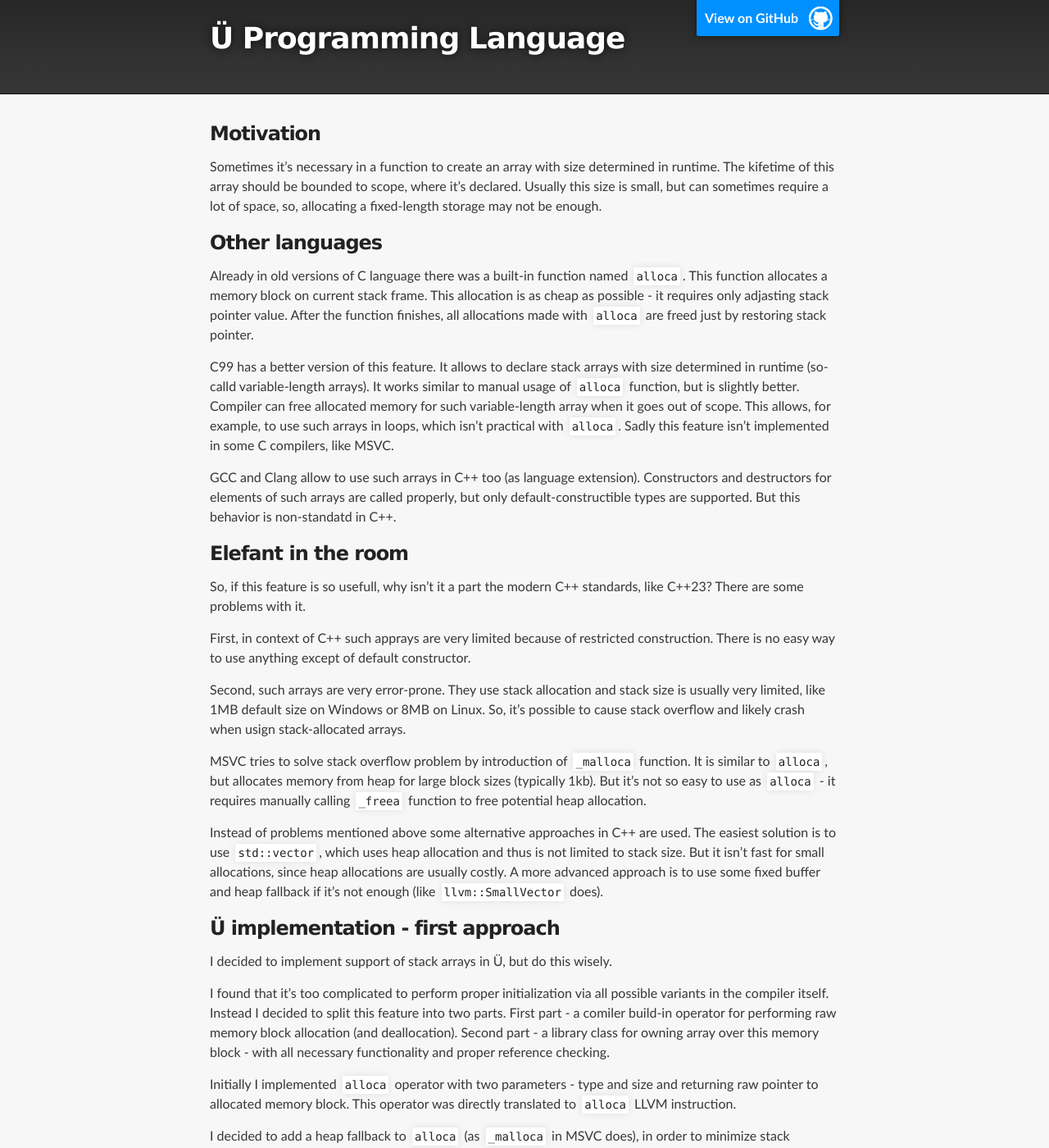
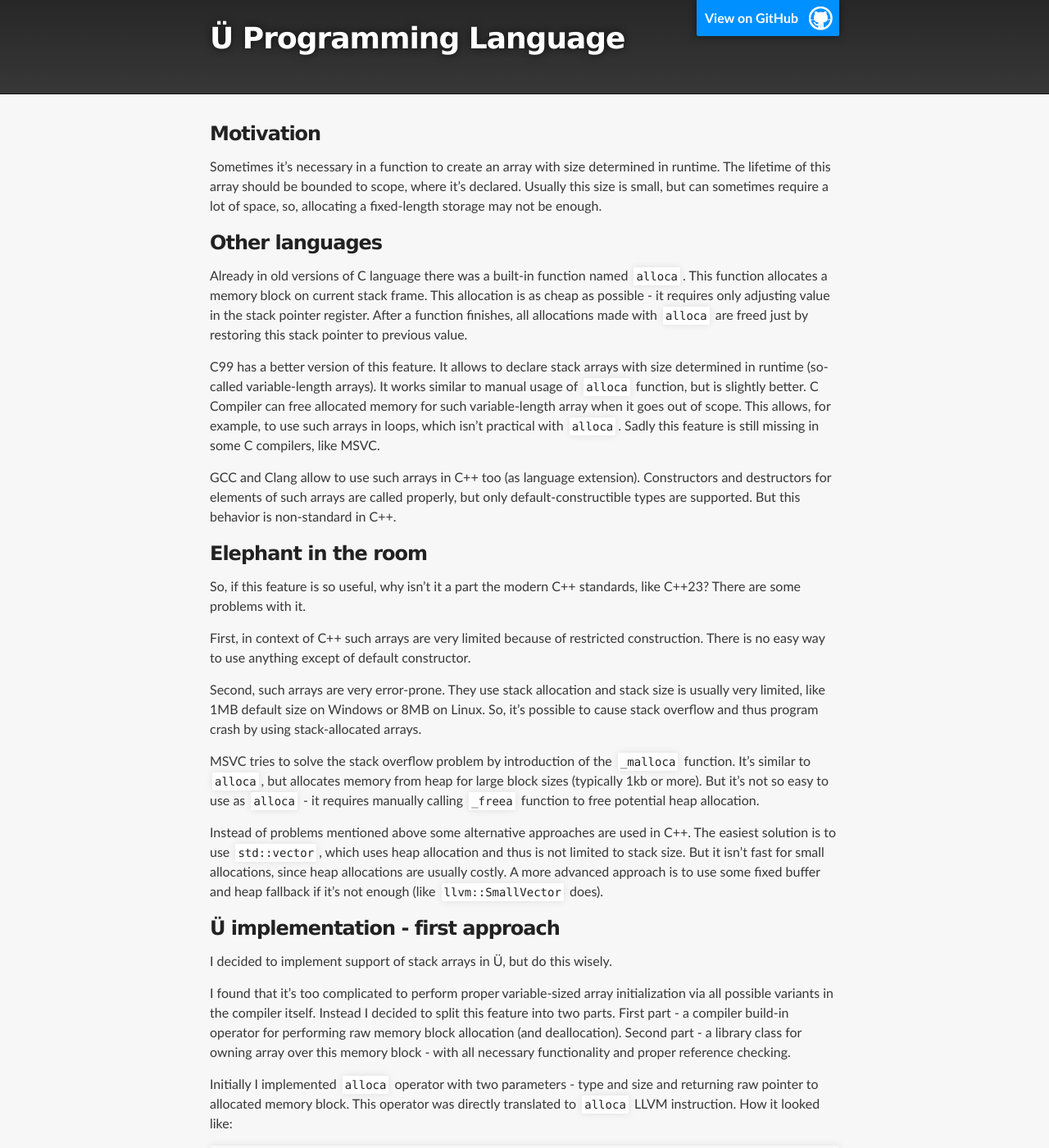
Before and after one commit to Panzerschrek/U-00DC-Sprache-site, a Jekyll site: the page built from _posts/2024-09-24-stack-allocations.md, in a window 1280 px wide and 1400 px high. Shown: the whole window at 82% size. Built offline with Jekyll 4.4.1, drawn with Linux system fonts in a browser that asks for light colours; our own code applies the rules of GitHub Pages for plain Markdown files; some of the changed text lies outside the part shown.

Commit message:
Nekotoryje ispravlenija i dopolnenija.

````diff
--- a/_posts/2024-09-24-stack-allocations.md
+++ b/_posts/2024-09-24-stack-allocations.md
@@ -5,7 +5,7 @@ title:  Stack allocations
 ### Motivation
 
 Sometimes it's necessary in a function to create an array with size determined in runtime.
-The kifetime of this array should be bounded to scope, where it's declared.
+The lifetime of this array should be bounded to scope, where it's declared.
 Usually this size is small, but can sometimes require a lot of space, so, allocating a fixed-length storage may not be enough.
 
 
@@ -13,38 +13,38 @@ Usually this size is small, but can sometimes require a lot of space, so, alloca
 
 Already in old versions of C language there was a built-in function named `alloca`.
 This function allocates a memory block on current stack frame.
-This allocation is as cheap as possible - it requires only adjasting stack pointer value.
-After the function finishes, all allocations made with `alloca` are freed just by restoring stack pointer.
+This allocation is as cheap as possible - it requires only adjusting value in the stack pointer register.
+After a function finishes, all allocations made with `alloca` are freed just by restoring this stack pointer to previous value.
 
 C99 has a better version of this feature.
-It allows to declare stack arrays with size determined in runtime (so-calld variable-length arrays).
+It allows to declare stack arrays with size determined in runtime (so-called variable-length arrays).
 It works similar to manual usage of `alloca` function, but is slightly better.
-Compiler can free allocated memory for such variable-length array when it goes out of scope.
+C Compiler can free allocated memory for such variable-length array when it goes out of scope.
 This allows, for example, to use such arrays in loops, which isn't practical with `alloca`.
-Sadly this feature isn't implemented in some C compilers, like MSVC.
+Sadly this feature is still missing in some C compilers, like MSVC.
 
 GCC and Clang allow to use such arrays in C++ too (as language extension).
 Constructors and destructors for elements of such arrays are called properly, but only default-constructible types are supported.
-But this behavior is non-standatd in C++.
+But this behavior is non-standard in C++.
 
 
-### Elefant in the room
+### Elephant in the room
 
-So, if this feature is so usefull, why isn't it a part the modern C++ standards, like C++23?
+So, if this feature is so useful, why isn't it a part the modern C++ standards, like C++23?
 There are some problems with it.
 
-First, in context of C++ such apprays are very limited because of restricted construction.
+First, in context of C++ such arrays are very limited because of restricted construction.
 There is no easy way to use anything except of default constructor.
 
 Second, such arrays are very error-prone.
 They use stack allocation and stack size is usually very limited, like 1MB default size on Windows or 8MB on Linux.
-So, it's possible to cause stack overflow and likely crash when usign stack-allocated arrays.
+So, it's possible to cause stack overflow and thus program crash by using stack-allocated arrays.
 
-MSVC tries to solve stack overflow problem by introduction of `_malloca` function.
-It is similar to `alloca`, but allocates memory from heap for large block sizes (typically 1kb).
+MSVC tries to solve the stack overflow problem by introduction of the `_malloca` function.
+It's similar to `alloca`, but allocates memory from heap for large block sizes (typically 1kb or more).
 But it's not so easy to use as `alloca` - it requires manually calling `_freea` function to free potential heap allocation.
 
-Instead of problems mentioned above some alternative approaches in C++ are used.
+Instead of problems mentioned above some alternative approaches are used in C++.
 The easiest solution is to use `std::vector`, which uses heap allocation and thus is not limited to stack size.
 But it isn't fast for small allocations, since heap allocations are usually costly.
 A more advanced approach is to use some fixed buffer and heap fallback if it's not enough (like `llvm::SmallVector` does).
@@ -54,25 +54,31 @@ A more advanced approach is to use some fixed buffer and heap fallback if it's n
 
 I decided to implement support of stack arrays in Ü, but do this wisely.
 
-I found that it's too complicated to perform proper initialization via all possible variants in the compiler itself.
+I found that it's too complicated to perform proper variable-sized array initialization via all possible variants in the compiler itself.
 Instead I decided to split this feature into two parts.
-First part - a comiler build-in operator for performing raw memory block allocation (and deallocation).
+First part - a compiler build-in operator for performing raw memory block allocation (and deallocation).
 Second part - a library class for owning array over this memory block - with all necessary functionality and proper reference checking.
 
 Initially I implemented `alloca` operator with two parameters - type and size and returning raw pointer to allocated memory block.
 This operator was directly translated to `alloca` LLVM instruction.
+How it looked like:
+```
+// Allocate space for "some_size" elements of "i32" type.
+auto ptr= alloca</i32/>(some_size);
+```
 
 I decided to add a heap fallback to `alloca` (as `_malloca` in MSVC does), in order to minimize stack overflow risk.
-If allocation size is less than limit (currently 4KB), stack allocation is performed, else - heap allocation is used.
-With such small size stack overflow is unlikely, since one needs to have simultaniously around 256 4095byte allocations to trigger 1MB stack overflow, which may be possible only in very rare circumstances.
+If allocation size is less than some limit (currently 4KB), stack allocation is performed, else - heap allocation is used.
+With such small size stack overflow is unlikely, since one needs to have simultaneously around 256 4095-byte allocations to trigger 1MB stack overflow, which may be possible only in very rare circumstances.
 This heap allocation is managed by the Compiler (it knows when to call `free`).
 
 Then I implemented a library helper container class named `array_over_external_memory`.
 It's an owned wrapper for a memory block, which is (partially) similar to `ust::vector`, but has size determined at construction and it can't be resized.
-Internally it contains just a pointer to memory block and number of elements.
-It allows construction of an array of N elements over this block - using default constrctor, filler constructor or an iterator (and wraps unsafe calls).
+Also it's unsafe to construct it, sine a programmer should guarantee that the memory block provided live long enough.
+Internally this container contains just a pointer to memory block and number of elements.
+It allows construction of an array of N elements over this block - using default constructor, filler value or an iterator.
 
-Lastly I added a macro `scoped_array`, which combines `alloca` operator call and `array_over_external_memory` container instance creation.
+Lastly I added a macro `scoped_array`, which combines `alloca` operator call and `array_over_external_memory` container instance creation (and wraps unsafe calls).
 
 After this was done I managed to use `scoped_array` in some places in Ü code.
 
@@ -83,40 +89,50 @@ However the first approach wasn't so great and had some limitations.
 It wasn't possible to call `alloca` in a loop, since allocated memory was freed only when function exits and thus using `alloca` in loop may lead to easy stack overflow.
 
 Implementing a heap-allocation fallback for large blocks size was also tricky.
-It was necessary to check for a pointer needs to be freed at function and, even if potential `alloca` was conditional.
+It was necessary to check if an allocation pointer needs to be freed at function and, even if potential `alloca` was conditional (inside a branch of `if` operator).
 
 So, I decided to remove these disadvantages and make this feature much better.
 
 Instead of `alloca` operator I introduced `alloca` declaration - a construction, which performs allocation and declares a raw pointer type variable to hold its result.
+It looks like this:
+```
+// Allocate space for "some_size" elements of "i32" type and create stack variable with name "ptr" holding the address of memory block allocated.
+alloca i32 ptr[some_size];
+```
+
 Doing so allowed me to track this allocation lifetime - attach it to the surrounding block.
-After destructors for variables of a scope blocks were called, allocations made by this `alloca` declaration may be freed too - both for stack allocation and heap fallback.
-For stack case i used `llvm.stacsave` and `llvm.stackrestore` instructions to free memory block allocated, which are translated to stack pointer register reading and restoring.
+After destructors for variables of a scope block were called, allocations made by such `alloca` declarations may be freed too - both for stack allocation and heap fallback.
+For stack allocation I used `llvm.stacsave` and `llvm.stackrestore` instructions to free memory block allocated, which are translated to stack pointer register reading and restoring.
 
 This change allowed me to remove the mentioned above no-allocation-in-loop limitation.
-Additionaly result machine code became much cleaner - allocation cleanup code is now executed only where it is necessary.
+Additionally result machine code became much cleaner - allocation cleanup code is now executed only where it is necessary.
 
 I updated `scoped_array` macro for usage of the `alloca` declaration instead of `alloca` operator and deleted `alloca` operator code.
 
+
 ### End user experience
 
-Regardles of compiler/standard library complexity for this feature support such (potentially) stack-allocated arrays are easy to use for a programmer.
+Regardless of compiler/standard library complexity for this feature support such (potentially) stack-allocated arrays are easy to use for a programmer.
 Examples:
 ```
-	scoped_array i32 mut ints[ GetSize() ]( 0 ); // Declare a mutable scoped array of "i32" elements and fill it with zeros.
+// Declare a mutable scoped array of "i32" elements and fill it with zeros.
+scoped_array i32 mut ints[ GetSize() ]( 0 );
 ```
 ```
-	var ust::vector</ust::string8/> strings;
-	scoped_array ust::string_view8 views[ strings.size() ]( strings.iter() ); // Declare an immutable scoped array of "ust::string_view8" elements and intialize it using an iterator.
+var ust::vector</i32/> ints;
+// Declare an immutable scoped array of "ust::optional</i32/>" elements and initialize it using an iterator.
+scoped_array ust::optional</i32/> optional_ints[ ints.size() ]( ints.iter() );
 ```
 
 ```
-	scoped_array ust::string8 mut strings[ 256 ]; // Declare a mutable scoped array of strings, using default constructor.
+// Declare a mutable scoped array of strings, using default constructor.
+scoped_array ust::string8 mut strings[ 256s ];
 ```
 
 ### Conclusion
 
 I managed to use `scoped_array` macro in many places in Compiler1.
-In many cases prior to this `ust::vector` was used, which was wastefull because of number of elements was very small (1-10) and memory allocation required by `std::vector` wasn't cheap.
+In many cases prior to this `ust::vector` was used, which was wasteful because the number of elements was very small (typically 1-10) and memory allocation required by `std::vector` wasn't cheap.
 But with `scoped_array` no heap allocation usually happens, which noticeable improves result performance.
 
 Because of heap fallback there is (almost) no stack overflow danger, which is typical for C99 variable-length arrays, which use only stack allocation regardless of array size.
````
